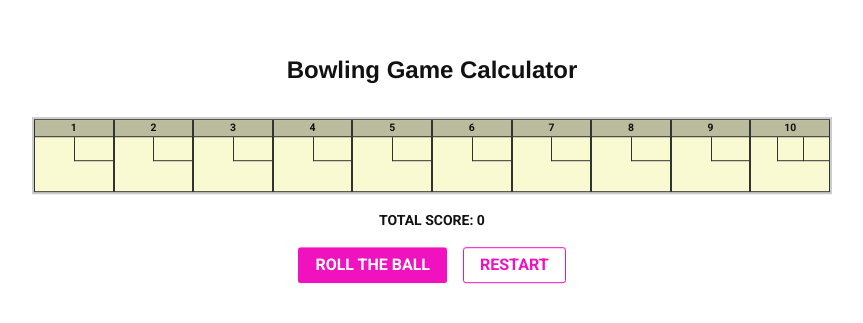
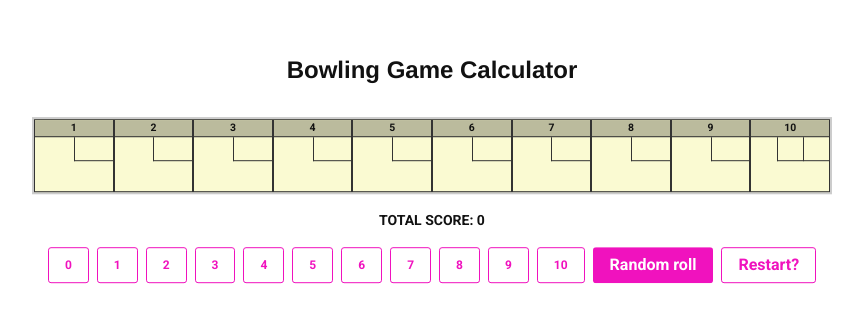
Before and after one commit to voronianski-on-games/bowling-game, a website: page index.html in a window 1280 px wide. Shown: the part 231-554 px from the top of the page, without its empty margins (208-1071 px from the left). Drawn offline with Linux system fonts and the light colour scheme.

Commit message:
add pin rolls, update game module frame initialization

```diff
--- a/css/app.css
+++ b/css/app.css
@@ -13,7 +13,7 @@ body {
 }
 .vd-container {
     max-width: 800px;
-    min-width: 500px;
+    min-width: 600px;
     width: 90%;
     position: absolute;
     top: 50%;
@@ -24,7 +24,7 @@ body {
 }
 @media (max-height: 500px) {
     .vd-container {
-        top: 0;
+        top: 50px;
         -webkit-transform: translateY(0);
         transform: translateY(0);
     }
--- a/js/app.js
+++ b/js/app.js
@@ -37,7 +37,8 @@
 
         publicMethods.render = function () {
             gameView = VDGameView({
-                onRollClick: privateMethods.renderGameView,
+                onRandomRollClick: privateMethods.renderGameView,
+                onPinClick: privateMethods.renderGameView,
                 onRestartClick: privateMethods.restartGame
             });
             $el.appendChild(gameView.render());
@@ -54,13 +55,23 @@
 
         var game = VDGame();
 
-        privateMethods.onRollClick = function () {
+        privateMethods.onRandomRollClick = function () {
             if (game.isFinished()) {
                 return;
             }
             game.randomRoll();
-            if (typeof handlers.onRollClick === 'function') {
-                handlers.onRollClick();
+            if (typeof handlers.onRandomRollClick === 'function') {
+                handlers.onRandomRollClick();
+            }
+        };
+
+        privateMethods.onPinClick = function (num) {
+            if (game.isFinished()) {
+                return;
+            }
+            game.roll(num);
+            if (typeof handlers.onPinClick === 'function') {
+                handlers.onPinClick(num);
             }
         };
 
@@ -69,6 +80,7 @@
                 handlers.onRestartClick();
             }
         };
+
 
         privateMethods.renderTitle = function () {
             var $title = document.createElement('h2');
@@ -95,6 +107,9 @@
                     if (sum === VDGame.MAX_PINS) return spareText
                 };
             } else {
+                if (rollIndex === 1) {
+                    if (frame.isStrike()) return emptyText;
+                }
                 if (rollIndex === 2) {
                     if (frame.isSpare()) return spareText;
                     if (frame.isStrike()) return strikeText;
@@ -154,22 +169,37 @@
         privateMethods.renderButtons = function () {
             var $btns = document.createElement('div');
 
+            var domFragment = document.createDocumentFragment();
+            for (var i = 0, len = VDGame.MAX_PINS; i <= len; i++) {
+                var $pinBtn = document.createElement('button');
+                $pinBtn.type = 'button';
+                $pinBtn.className = 'btn btn-outline h6 mt2 mr1 fuchsia';
+                $pinBtn.textContent = i;
+                if (i > game.getFrame().getLeftPins()) {
+                    $pinBtn.disabled = true;
+                }
+                $pinBtn.addEventListener('click', privateMethods.onPinClick.bind(null, i), false);
+                domFragment.appendChild($pinBtn);
+            }
+
             var $rollBtn = document.createElement('button');
             $rollBtn.type = 'button';
-            $rollBtn.className = 'btn btn-primary mt2 bg-fuchsia';
-            $rollBtn.textContent = 'ROLL THE BALL';
+            $rollBtn.className = 'btn btn-primary mt2 mr1 bg-fuchsia';
+            $rollBtn.textContent = 'Random roll';
             if (game.isFinished()) {
                 $rollBtn.disabled = true;
             }
-            $rollBtn.addEventListener('click', privateMethods.onRollClick, false);
-            $btns.appendChild($rollBtn);
+            $rollBtn.addEventListener('click', privateMethods.onRandomRollClick, false);
+            domFragment.appendChild($rollBtn);
 
             var $restartBtn = document.createElement('button');
             $restartBtn.type = 'button';
-            $restartBtn.className = 'btn btn-outline mt2 ml2 fuchsia';
-            $restartBtn.textContent = 'RESTART';
+            $restartBtn.className = 'btn btn-outline mt2 fuchsia';
+            $restartBtn.textContent = 'Restart?';
             $restartBtn.addEventListener('click', privateMethods.onRestartClick, false);
-            $btns.appendChild($restartBtn)
+            domFragment.appendChild($restartBtn)
+
+            $btns.appendChild(domFragment);
 
             return $btns;
         };
--- a/js/game.js
+++ b/js/game.js
@@ -87,9 +87,9 @@
         };
 
         publicMethods.roll = function (pins) {
-            privateMethods.nextFrame();
             currentFrame.roll(pins);
             privateMethods.updateFramesBonusPoints();
+            privateMethods.nextFrame();
         };
 
         publicMethods.randomRoll = function () {
```
Also changed, not shown: test/game.spec.js (+9 -7 lines).
